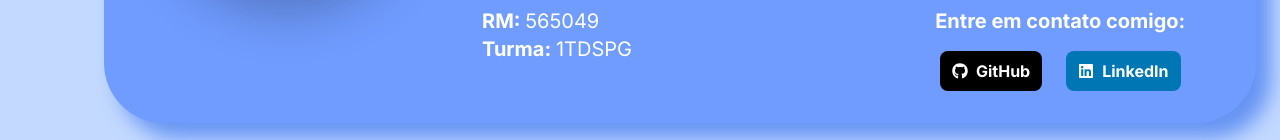
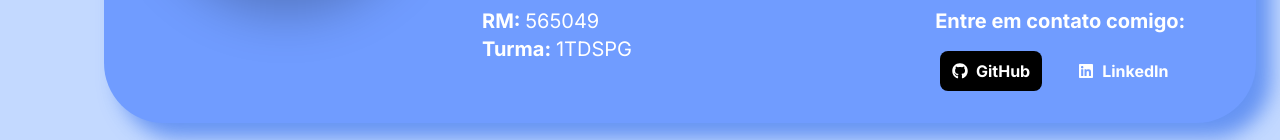
Before and after one commit to BSM-Challenge/ct-hc, a React (Vite) app: page /integrantes in a window 1280 px wide. Shown: the part 660-800 px from the top of the page. Built offline with nearby package versions, Linux system fonts and the light colour scheme; a web font is replaced by a local one.

Commit message:
refactor(Card): feito a identação do código
Adicionado as cores de variáveis do global e melhorado a estrutura

```diff
--- a/src/components/CT-HC/Card/index.tsx
+++ b/src/components/CT-HC/Card/index.tsx
@@ -54,7 +54,10 @@ export default function Card({
           }`}
         >
           <img
-            className="w-40 h-40 sm:w-60 sm:h-60 lg:w-[300px] lg:h-[300px] object-cover rounded-full border-[6px] sm:border-[8px] border-[var(--color-blue)] shadow-2xl z-10"
+            className="
+            w-40 h-40 sm:w-60 sm:h-60 lg:w-[300px] lg:h-[300px]
+            object-cover rounded-full border-[6px] sm:border-[8px]
+            border-[var(--color-blue)] shadow-2xl z-10"
             src={img}
             alt={`Foto de ${nome}`}
           />
@@ -62,7 +65,7 @@ export default function Card({
 
         {/* Conteúdo */}
         <div
-          className={`flex flex-col text-white w-full ${
+          className={`flex flex-col text-[var(--color-white)] w-full ${
             posicaoImg === "right" ? "mr-36" : "ml-36"
           }
           max-lg:${
@@ -101,7 +104,10 @@ export default function Card({
           </p>
 
           {/* RM e Turma + Contato */}
-          <div className="flex flex-col lg:flex-row justify-between gap-6 px-1 sm:px-4 max-w-[95%] ml-4 mt-10">
+          <div className="
+          flex flex-col lg:flex-row justify-between gap-6
+          px-1 sm:px-4 max-w-[95%] ml-4 mt-10
+          ">
             <div>
               <p className="text-base sm:text-lg lg:text-xl">
                 <span className="font-bold">RM: </span>
@@ -125,14 +131,20 @@ export default function Card({
                 <a
                   href={linkGithub}
                   target="_blank"
-                  className="flex items-center gap-2 bg-black text-white px-3 py-2 rounded-lg hover:opacity-80 transition font-bold"
+                  className="
+                  flex items-center gap-2
+                  bg-[var(--color-black)] text-[var(--color-white)]
+                  px-3 py-2 rounded-lg hover:opacity-80 transition font-bold"
                 >
                   <FaGithub /> GitHub
                 </a>
                 <a
                   href={linkLinkedin}
                   target="_blank"
-                  className="flex items-center gap-2 bg-[#0077B5] text-white px-3 py-2 rounded-lg hover:opacity-80 transition font-bold"
+                  className="
+                  flex items-center gap-2 bg-[var(--color-blue-0077B5)]
+                  text-[var(--color-white)] px-3 py-2 rounded-lg hover:opacity-80
+                   transition font-bold"
                 >
                   <FaLinkedin /> LinkedIn
                 </a>
```
